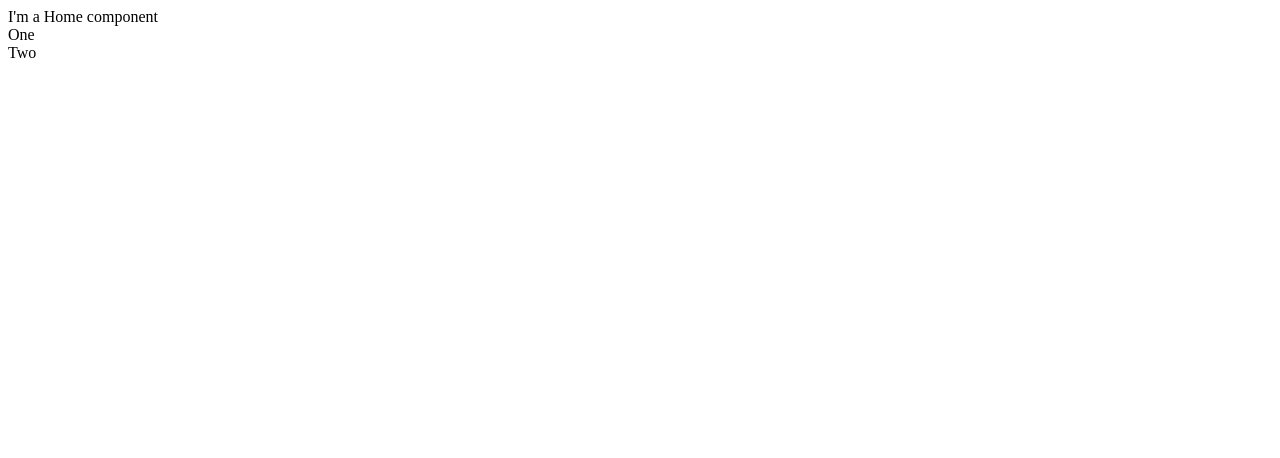
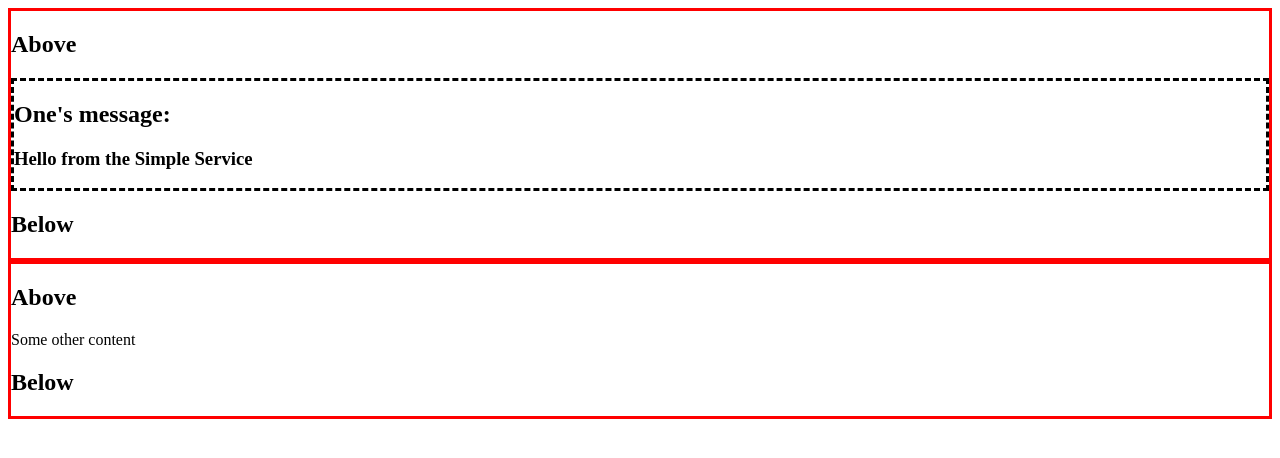
Before and after one commit to LewisRitz/eggheadAngular2, an Angular app in the folder buildingAngular2Components/: page / in a window 1280 px wide. Shown: the top 458 px of the page. Built offline with nearby package versions, Linux system fonts and the light colour scheme.

Commit message:
nesting components and styles

```diff
--- a/buildingAngular2Components/src/app/home/home.component.ts
+++ b/buildingAngular2Components/src/app/home/home.component.ts
@@ -3,9 +3,15 @@ import {SimpleService} from "../services/services.module";
 @Component({
   selector: 'home',
   template: `
-    <div>I'm a Home component</div>
-    <widget-one></widget-one>
-    <widget-two></widget-two>
+    <!--<div>I'm a Home component</div>-->
+    <!--<div>{{simpleService.message}}</div>-->
+    <widget-two>
+      <widget-one [message]="simpleService.message"></widget-one>
+    </widget-two>
+    <widget-two>
+      Some other content
+    </widget-two>
+    <!--<widget-one [message]="simpleService.message"></widget-one>-->
   `
 })
 export class HomeComponent{
--- a/buildingAngular2Components/src/app/widgets/widget-one.component.ts
+++ b/buildingAngular2Components/src/app/widgets/widget-one.component.ts
@@ -1,9 +1,18 @@
-import {Component} from "@angular/core";
+import {Component, Input} from "@angular/core";
 @Component({
   selector: 'widget-one',
+  styles: [`
+    :host{
+      font-family: "Times New Roman";
+      display: block;
+      border: 3px dashed black;
+    }
+  `],
   template: `
-    <div>One</div>
+    <h2>One's message:</h2>
+    <h3>{{message}}</h3>
   `
 })
 export class WidgetOne{
+  @Input() message;
 };
--- a/buildingAngular2Components/src/app/widgets/widget-two.component.ts
+++ b/buildingAngular2Components/src/app/widgets/widget-two.component.ts
@@ -1,8 +1,16 @@
 import {Component} from "@angular/core";
 @Component({
   selector: 'widget-two',
+  styles:[`
+    :host{
+      display: block;
+      border: 3px solid red;
+    }
+  `],
   template: `
-    <div>Two</div>
+    <h2>Above</h2>
+    <ng-content></ng-content>
+    <h2>Below</h2>
   `
 })
 export class WidgetTwo{
```
Also changed, not shown: 6 other files (tests, documents, lock files or other folders).
